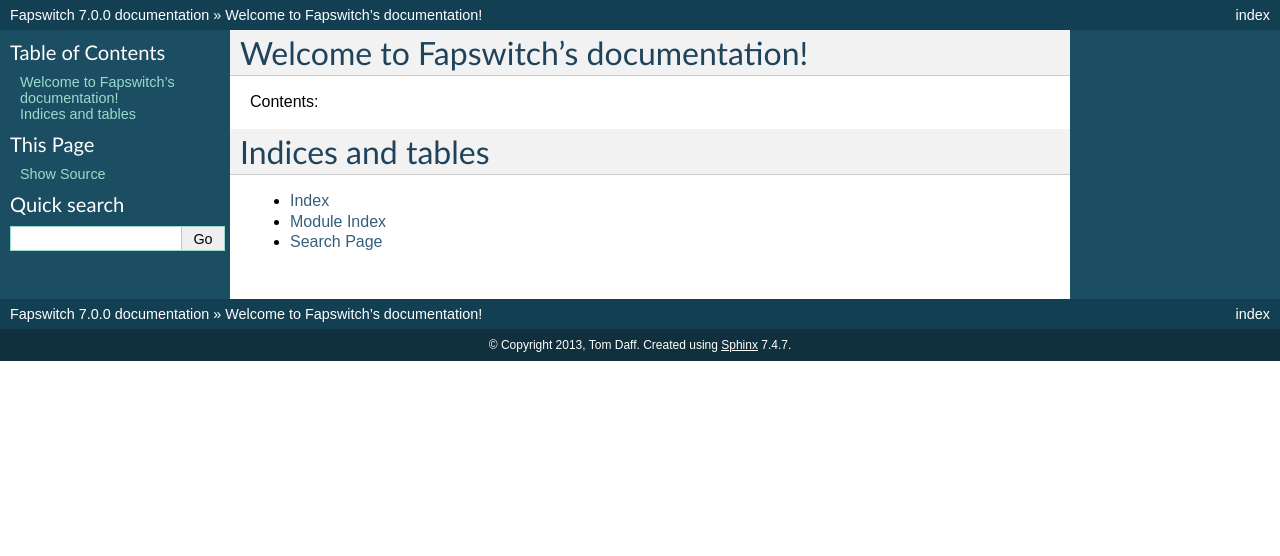
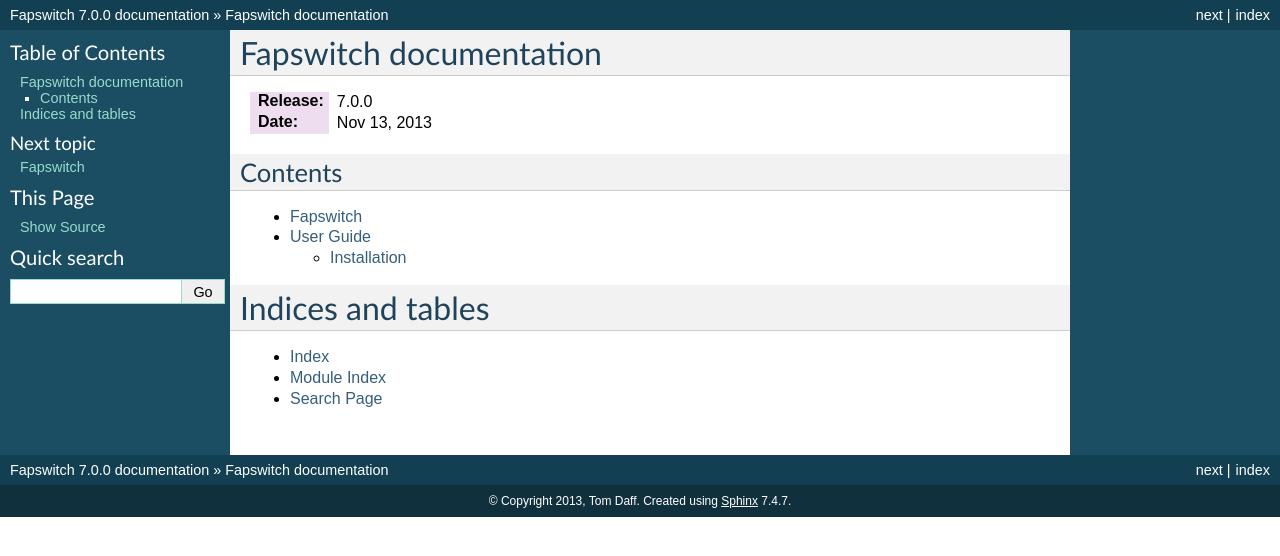
Before and after one commit to tdaff/fapswitch, a Sphinx documentation site: the page built from doc/index.rst, in a window 1280 px wide. Shown: the top 556 px of the page. Built offline with Sphinx 7.4.7, drawn with Linux system fonts in a browser that asks for light colours.

```diff
--- a/doc/conf.py
+++ b/doc/conf.py
@@ -1,4 +1,4 @@
-#!/usr/bin/env python3
+#!/usr/bin/env python
 # -*- coding: utf-8 -*-
 #
 # Fapswitch documentation build configuration file, created by
--- a/doc/index.rst
+++ b/doc/index.rst
@@ -3,14 +3,21 @@
    You can adapt this file completely to your liking, but it should at least
    contain the root `toctree` directive.
 
-Welcome to Fapswitch's documentation!
-=====================================
+Fapswitch documentation
+=======================
 
-Contents:
+:Release: |release|
+:Date:    |today|
+
+
+Contents
+--------
 
 .. toctree::
    :maxdepth: 2
 
+   introduction
+   userguide
 
 
 Indices and tables
--- /dev/null
+++ b/doc/introduction.rst
@@ -0,0 +1,5 @@
+Fapswitch
+=========
+
+Fapswitch is a program to functionalise structures, particularly
+microporous materials.
```
Also changed, not shown: doc/userguide.rst (added, +60 -0 lines).
